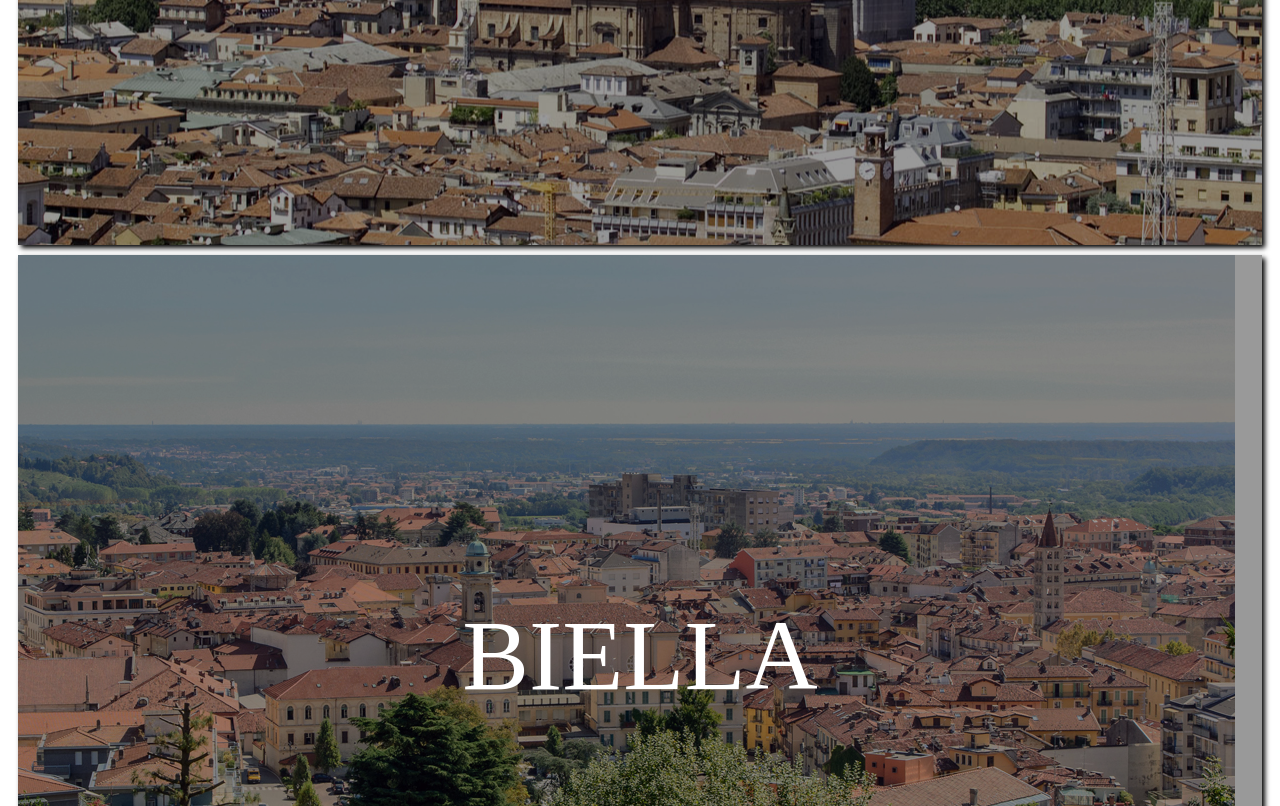
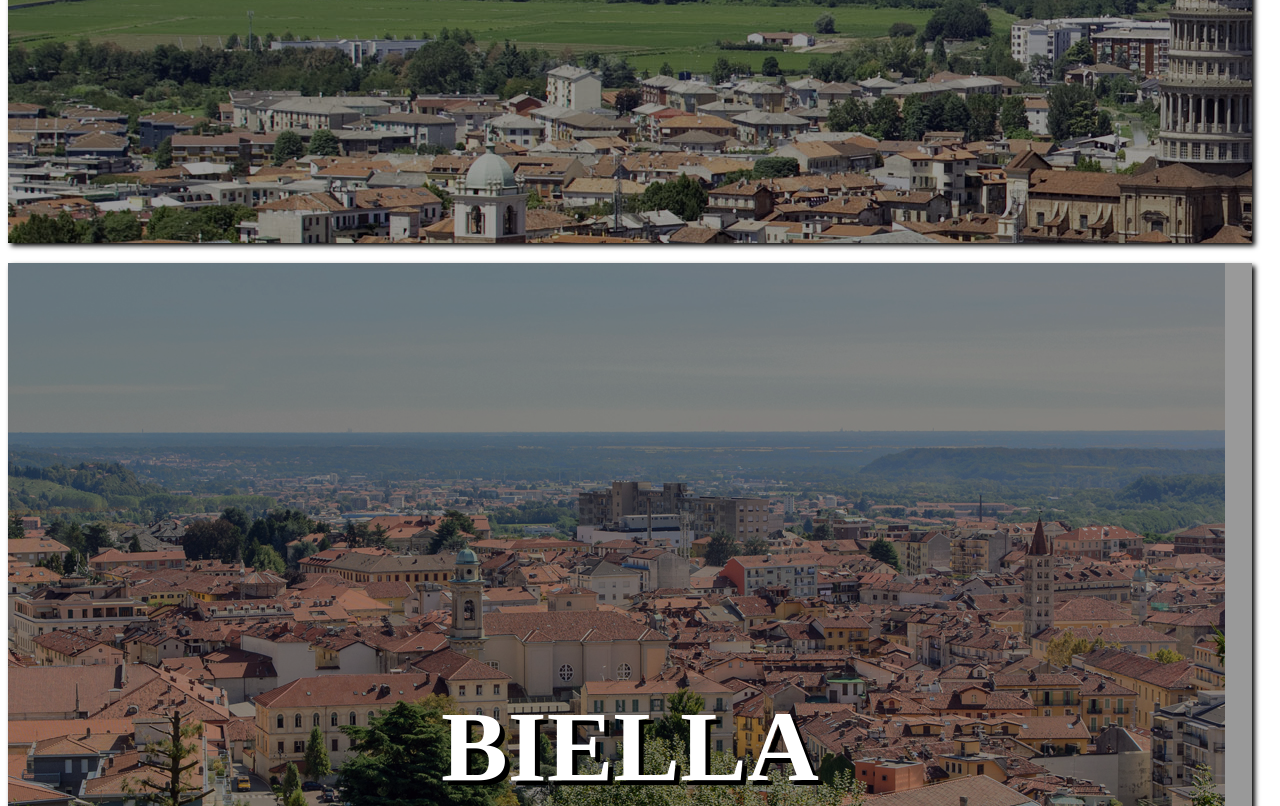
Before and after one commit to 83CarloG/htmlcss-airbnb, a plain HTML site: page index.html in a window 1280 px wide. Shown: the part 565-1371 px from the top of the page. Drawn offline with Linux system fonts and the light colour scheme.

Commit message:
no perfect center 2

```diff
--- a/css/style.css
+++ b/css/style.css
@@ -8,16 +8,16 @@
   position: relative;
   width: calc(100% - 20px);
   height: 100vh;
-  margin: 10px;
+  margin-bottom: 20px;
   background-size: cover;
   box-shadow:  3px 3px 5px black;
 }
 
 #novara {
-  background: url(../img/novara.jpg) no-repeat center center;
+  background: url(../img/novara.jpg) no-repeat;
 }
 #biella {
-  background: url(../img/biella.jpeg) no-repeat ;
+  background: url(../img/biella.jpeg) no-repeat;
 }
 #vercelli {
   background: url(../img/vercelli.jpg) no-repeat ;
@@ -31,7 +31,6 @@
   width: 100%;
   height: 100%;
   background: rgba(0,0,0,0.4);
-
 }
 
 .city-name {
@@ -41,5 +40,5 @@
   transform: translate(-50%, -50%);
   font-size: 100px;
   color: white;
-  text-shadow: 5px 0px 18px 18px black;
+  text-shadow: 5px 5px black;
 }
--- a/index.html
+++ b/index.html
@@ -12,7 +12,7 @@
       </div>
       <div id="biella" class="city">
         <div class="layover"></div>
-          <div class="city-name" >BIELLA</div>
+          <h2 class="city-name" >BIELLA</h2>
       </div>
       <div id="vercelli" class="city">
         <div class="layover"></div>
```
